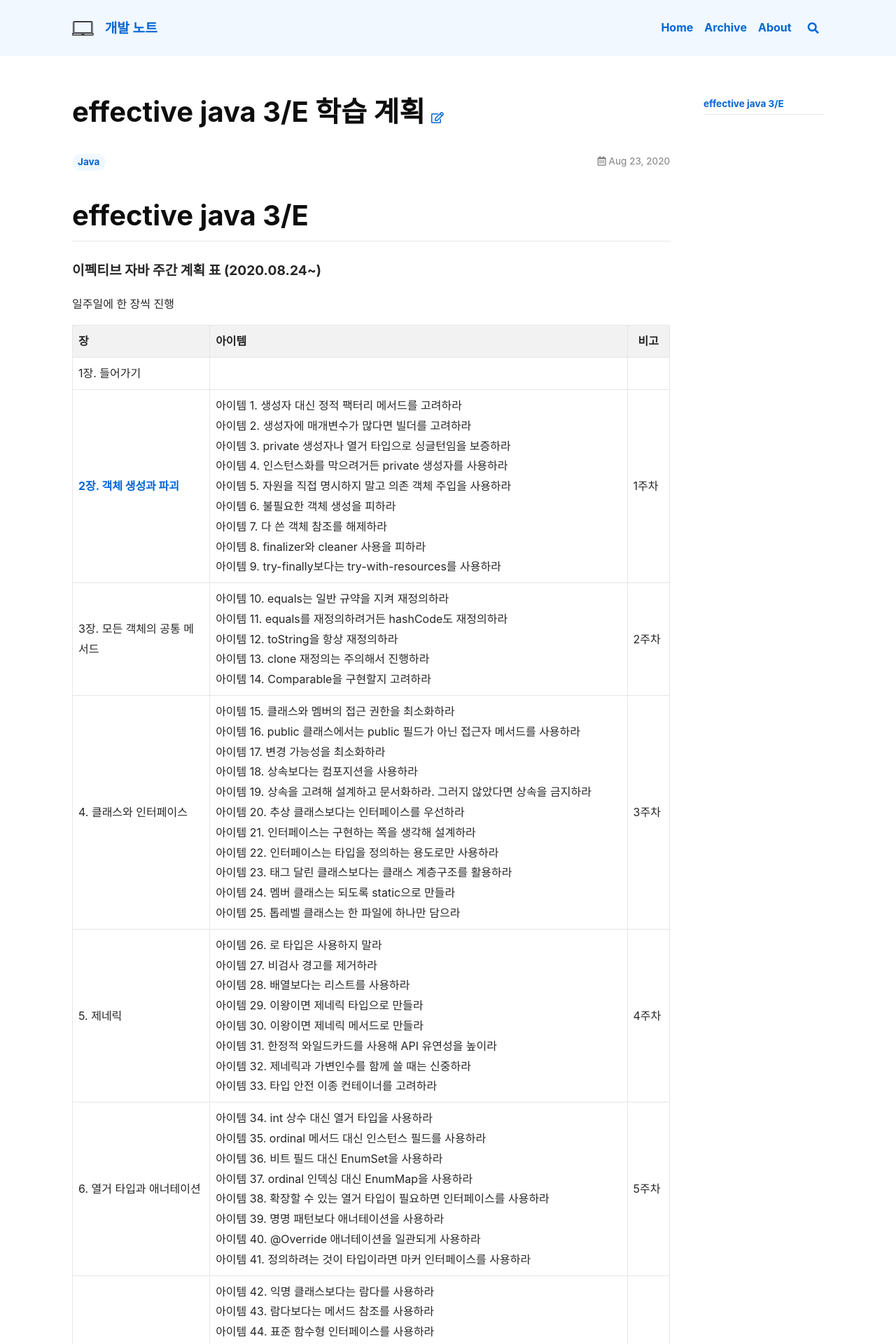
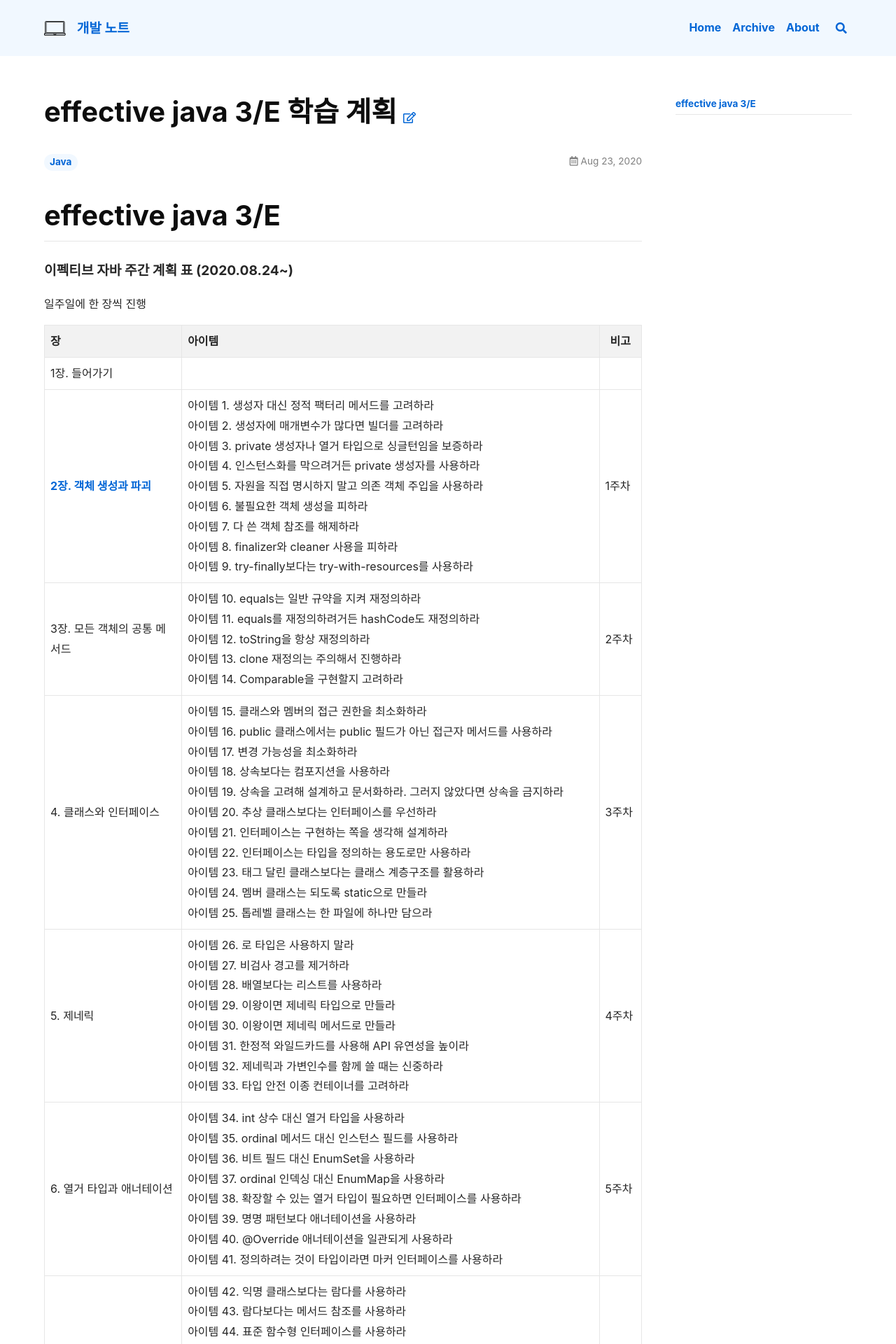
Before and after one commit to hyungyu-yoon/hyungyu-yoon.github.io, a Jekyll site: the page built from _posts/2020-08-23-effective-java-3e.md, in a window 1280 px wide. Shown: the top 1920 px of the page at 70% size. Built offline with Jekyll 4.4.1, drawn with Linux system fonts in a browser that asks for light colours; nearby versions of some CDN libraries; comment, search, counter and statistics services are not loaded.

Commit message:
Update _variables.scss

```diff
--- a/_sass/common/_variables.scss
+++ b/_sass/common/_variables.scss
@@ -84,7 +84,7 @@
   content-max-width:      950px,
   sidebar-width:          250px,
   sidebar-header-height:  3rem,
-  aside-width:            220px
+  aside-width:            300px
 );
 
 //     sm       md       lg
```
